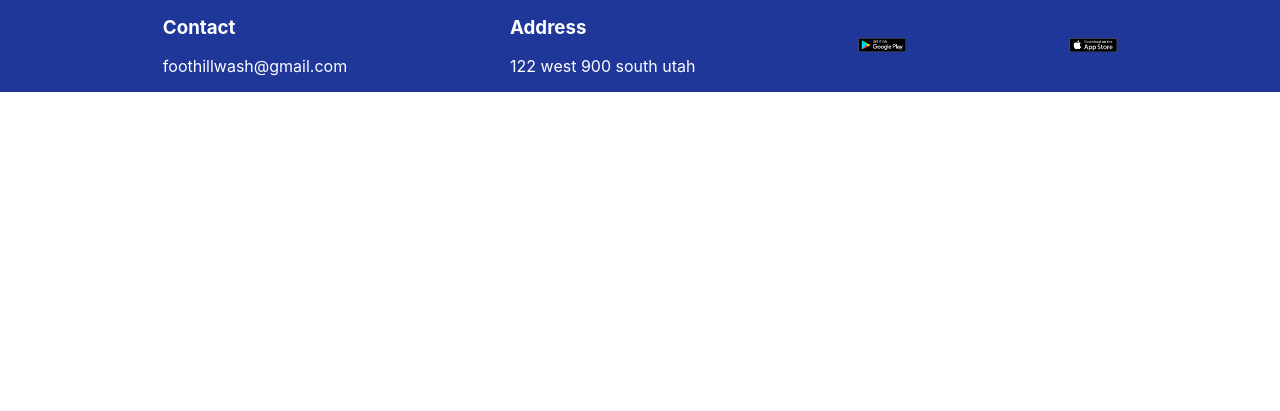
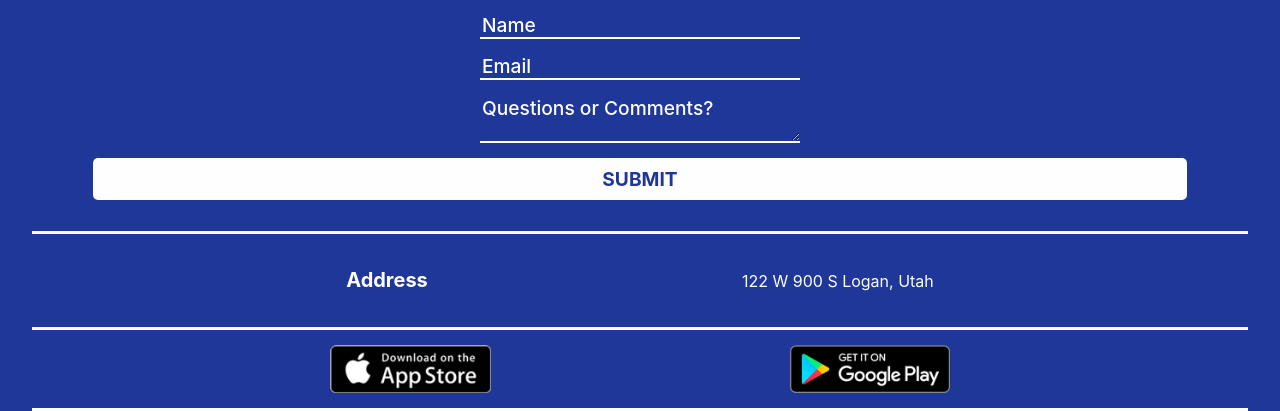
Before and after one commit to bfrest/foothill-wash, a plain HTML site: page index.html in a window 1280 px wide. Shown: the part 1892-2303 px from the top of the page. Before the commit the page ends 1984 px from the top, so only its background shows below. Drawn offline with Linux system fonts and the light colour scheme; some packages are replaced by stand-ins of ours.

Commit message:
footer styles

```diff
--- a/index.html
+++ b/index.html
@@ -153,7 +153,7 @@
 
       .detailArrow {
         height: 1rem;
-        transition: all 0.25s ease-in;
+        transition: all 0.3s ease-in;
       }
 
       .up {
@@ -181,7 +181,7 @@
         margin-top: 10rem;
       }
 
-      .footer {
+      /* .footer {
         width: 100vw;
         display: flex;
         justify-content: space-evenly;
@@ -192,10 +192,89 @@
 
       .footer img {
         width: 3rem;
-      }
+      } */
 
       .show {
         max-height: 500px;
+      }
+
+      .footer {
+        width: 100vw;
+        display: flex;
+        flex-direction: column;
+        align-items: center;
+        justify-content: space-evenly;
+        background-color: #1e3799;
+        color: #fefefe;
+      }
+
+      .footer h3 {
+        font-size: 20px;
+      }
+
+      .footer p {
+        font-size: 16px;
+      }
+
+      .footerBox {
+        width: 95%;
+        display: flex;
+        align-items: center;
+        justify-content: space-evenly;
+        padding: 15px 0;
+        border-bottom: 3px solid #fefefe;
+      }
+
+      .footerBox form {
+        display: flex;
+        flex-direction: column;
+        align-items: center;
+        justify-content: space-evenly;
+        width: 100%;
+        padding-bottom: 1rem;
+      }
+
+      .formInput {
+        color: #fefefe;
+        font-weight: 500;
+        font-size: 1.2rem;
+        border-radius: 0;
+        line-height: 22px;
+        background-color: #1e3799;
+        border-top-style: none;
+        border-right-style: none;
+        border-left-style: none;
+        border-bottom: 2px solid #fefefe;
+        margin-bottom: 15px;
+        box-sizing: border-box;
+        width: 20rem;
+      }
+
+      ::placeholder {
+        color: #fefefe;
+      }
+
+      textarea {
+        height: 3rem;
+        line-height: 150%;
+        resize: vertical;
+      }
+
+      .submit {
+        background: #fefefe;
+        border-radius: 5px;
+        border: 0;
+        cursor: pointer;
+        color: #1e3799;
+        font-size: 1.2rem;
+        padding-top: 10px;
+        padding-bottom: 10px;
+        font-weight: 700;
+        width: 90%;
+      }
+
+      .footerImg img {
+        height: 3rem;
       }
     </style>
 
@@ -223,8 +302,8 @@
       <h3>Get unlimited washes with our app!</h3>
 
       <div class="storeBtns">
+        <img src="./appStore.png" alt="apple app store" />
         <img src="./googlePlay.png" alt="google play store" />
-        <img src="./appStore.png" alt="apple app store" />
       </div>
 
       <img class="carWashImg" alt="wash" src="./foothill.png" />
@@ -302,7 +381,7 @@
 
     <div id="map"></div>
 
-    <div class="footer">
+    <!-- <div class="footer">
       <div>
         <h3>Contact</h3>
         <p>foothillwash@gmail.com</p>
@@ -315,6 +394,26 @@
 
       <img src="./googlePlay.png" alt="google play store" />
       <img src="./appStore.png" alt="app store" />
+    </div> -->
+    <div class="footer">
+      <div class="footerBox">
+        <form>
+          <input name="name" type="text" class="formInput" placeholder="Name" />
+          <input name="email" type="text" class="formInput" placeholder="Email" />
+          <textarea name="text" class="formInput" placeholder="Questions or Comments?"></textarea>
+          <input class="submit" type="submit" value="SUBMIT" />
+        </form>
+      </div>
+
+      <div class="footerBox">
+        <h3>Address</h3>
+        <p>122 W 900 S Logan, Utah</p>
+      </div>
+
+      <div class="footerBox footerImg">
+        <img src="./appStore.png" alt="apple app store" />
+        <img src="./googlePlay.png" alt="google play store" />
+      </div>
     </div>
   </body>
 
```
